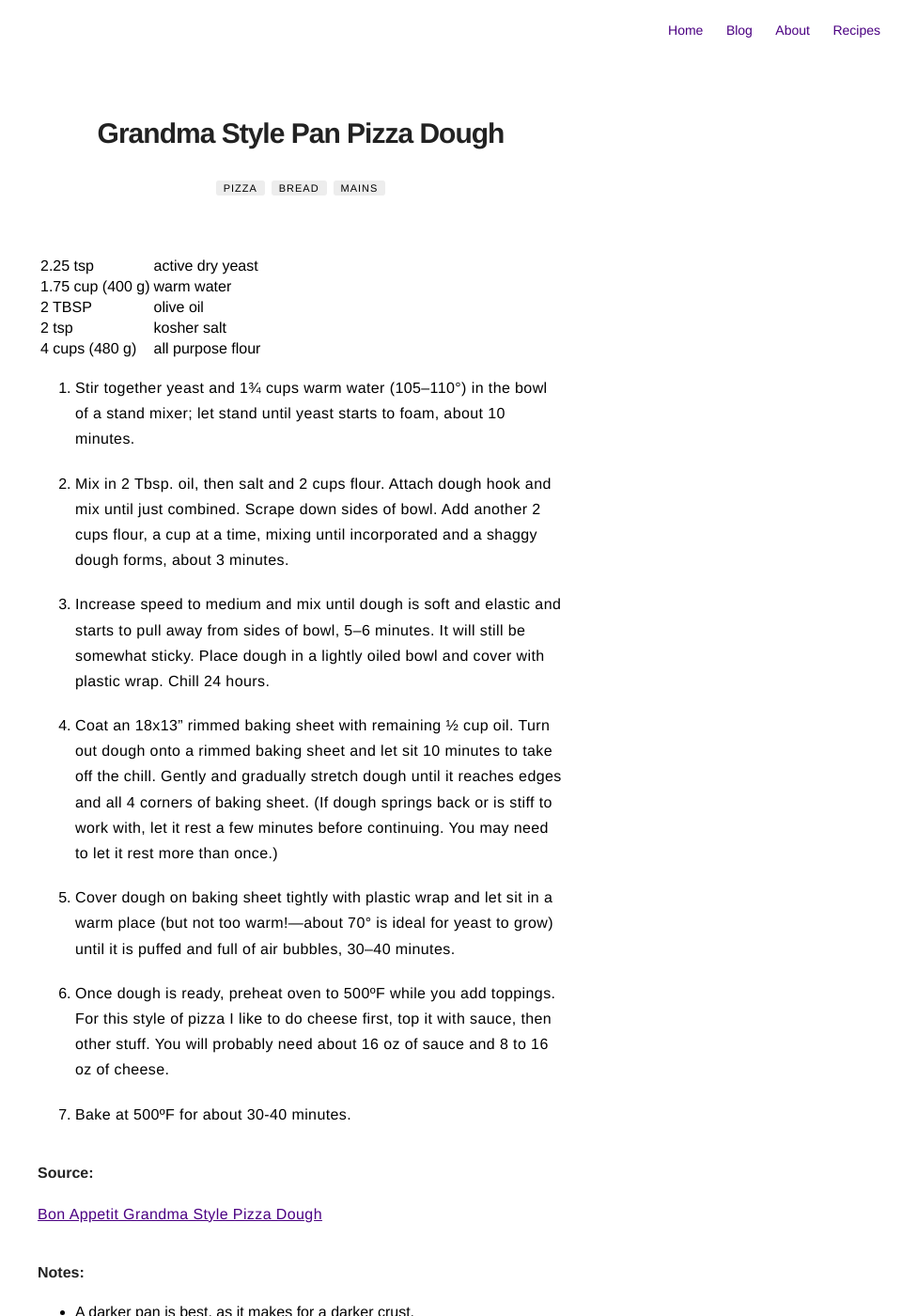
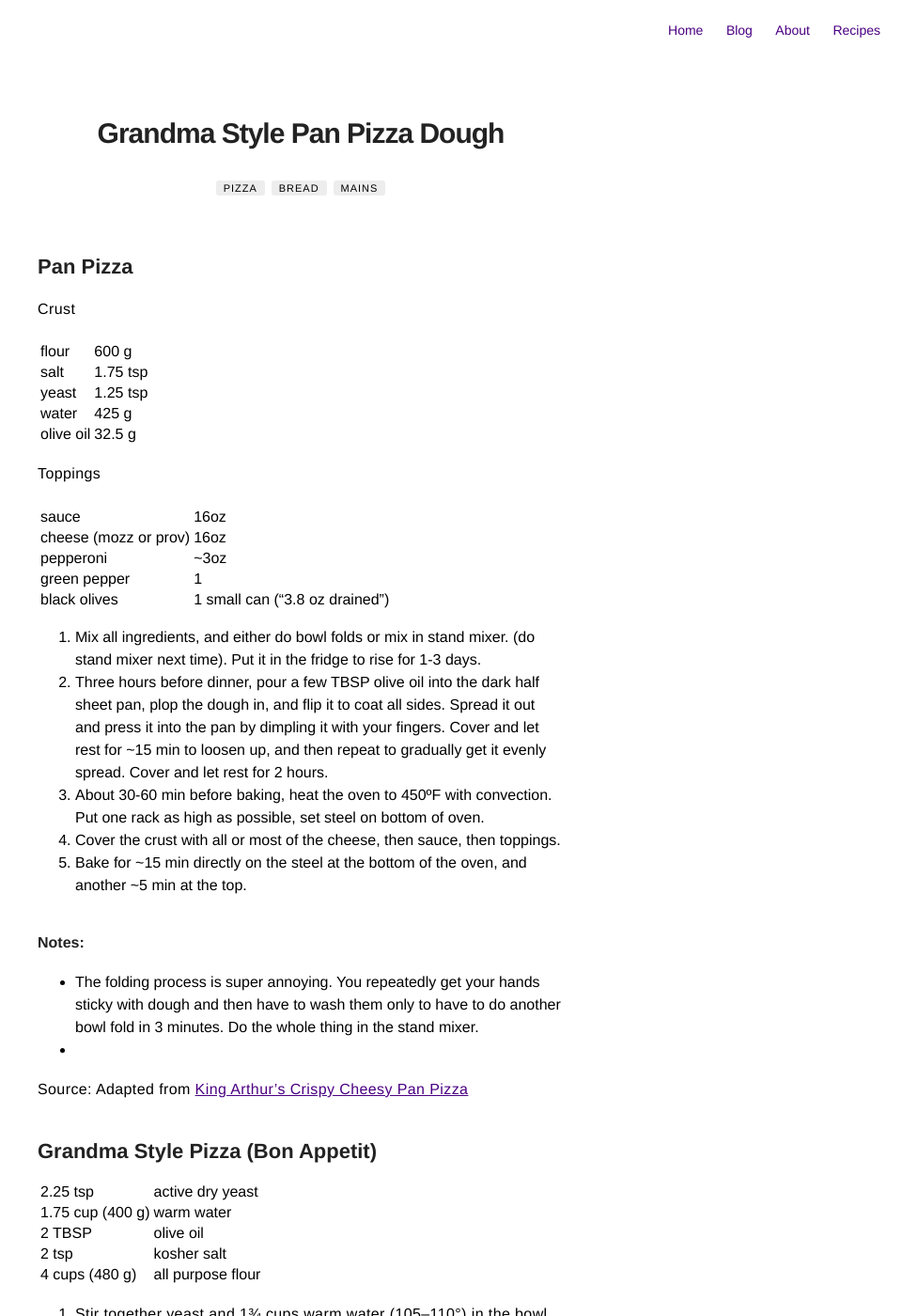
Before and after one commit to jimmyodonnell/jimmyodonnell.github.io, a Jekyll site: the page built from recipes/pizza-pan.md, in a window 1280 px wide and 1400 px high. Shown: the whole window at 94% size, without its empty margins (320-1280 px from the left). Built offline with Jekyll 4.4.1, drawn with Linux system fonts in a browser that asks for light colours.

Commit message:
modify pan pizza recipe

```diff
--- a/recipes/pizza-pan.md
+++ b/recipes/pizza-pan.md
@@ -7,6 +7,43 @@ modified: 2021-10-13
 tags: [pizza, bread, mains]
 comments: false
 ---
+
+## Pan Pizza
+
+Crust
+
+| ---------- | ------ |
+| flour | 600 g |
+| salt | 1.75 tsp |
+| yeast | 1.25 tsp |
+| water | 425 g |
+| olive oil  | 32.5 g |
+
+Toppings
+
+| ---------- | ------ |
+| sauce | 16oz |
+| cheese (mozz or prov) | 16oz |
+| pepperoni | ~3oz |
+| green pepper | 1 |
+| black olives | 1 small can ("3.8 oz drained") |
+
+
+1. Mix all ingredients, and either do bowl folds or mix in stand mixer. (do stand mixer next time). Put it in the fridge to rise for 1-3 days.
+2. Three hours before dinner, pour a few TBSP olive oil into the dark half sheet pan, plop the dough in, and flip it to coat all sides. Spread it out and press it into the pan by dimpling it with your fingers. Cover and let rest for ~15 min to loosen up, and then repeat to gradually get it evenly spread. Cover and let rest for 2 hours.
+3. About 30-60 min before baking, heat the oven to 450ºF with convection. Put one rack as high as possible, set steel on bottom of oven.
+4. Cover the crust with all or most of the cheese, then sauce, then toppings.
+5. Bake for ~15 min directly on the steel at the bottom of the oven, and another ~5 min at the top.
+
+
+#### Notes:
+- The folding process is super annoying. You repeatedly get your hands sticky with dough and then have to wash them only to have to do another bowl fold in 3 minutes. Do the whole thing in the stand mixer.
+-
+
+Source: Adapted from [King Arthur's Crispy Cheesy Pan Pizza](https://www.kingarthurbaking.com/recipes/crispy-cheesy-pan-pizza-recipe)
+
+
+## Grandma Style Pizza (Bon Appetit)
 
 | ---------- | ------ |
 | 2.25 tsp | active dry yeast |
```
